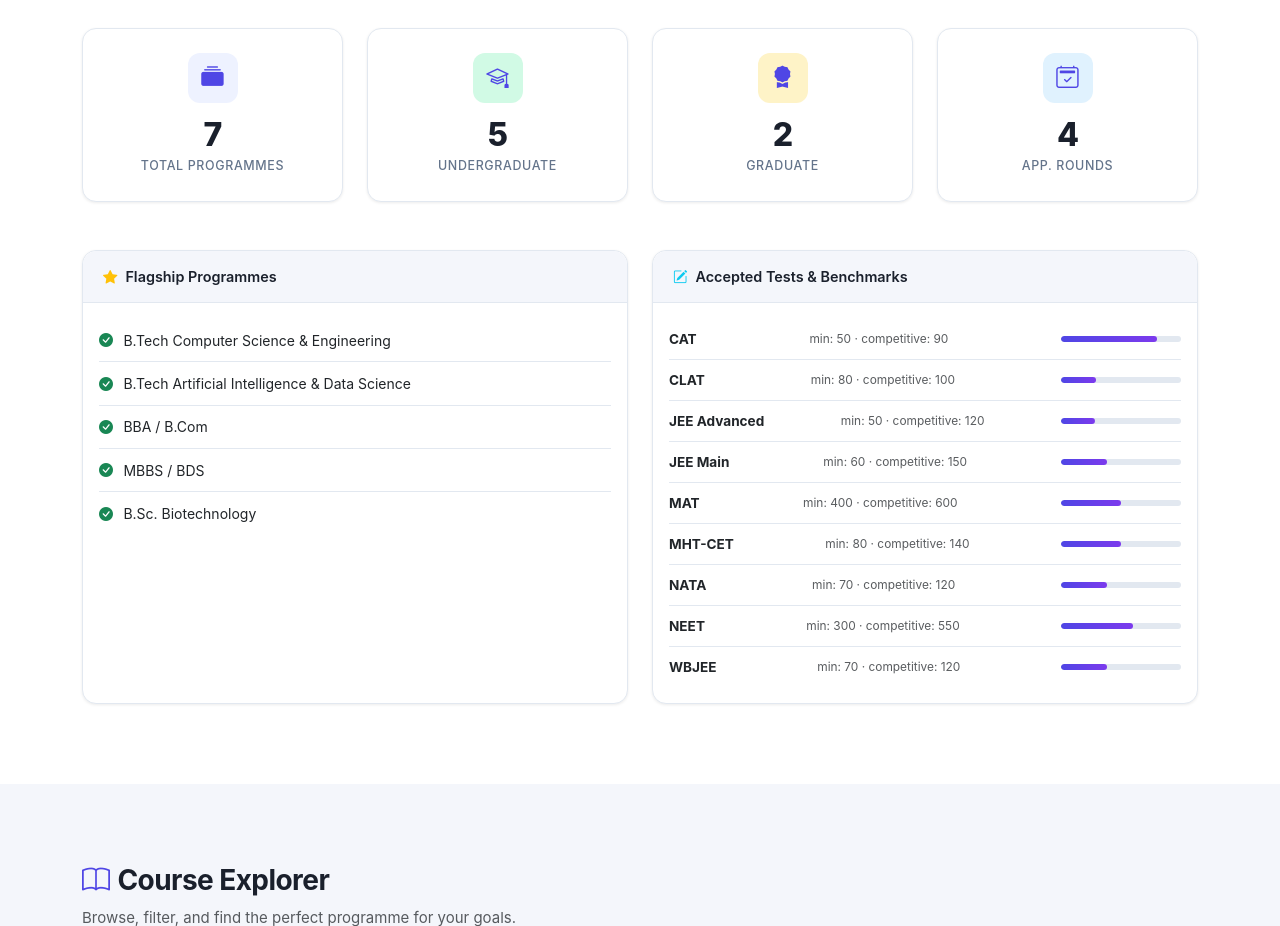
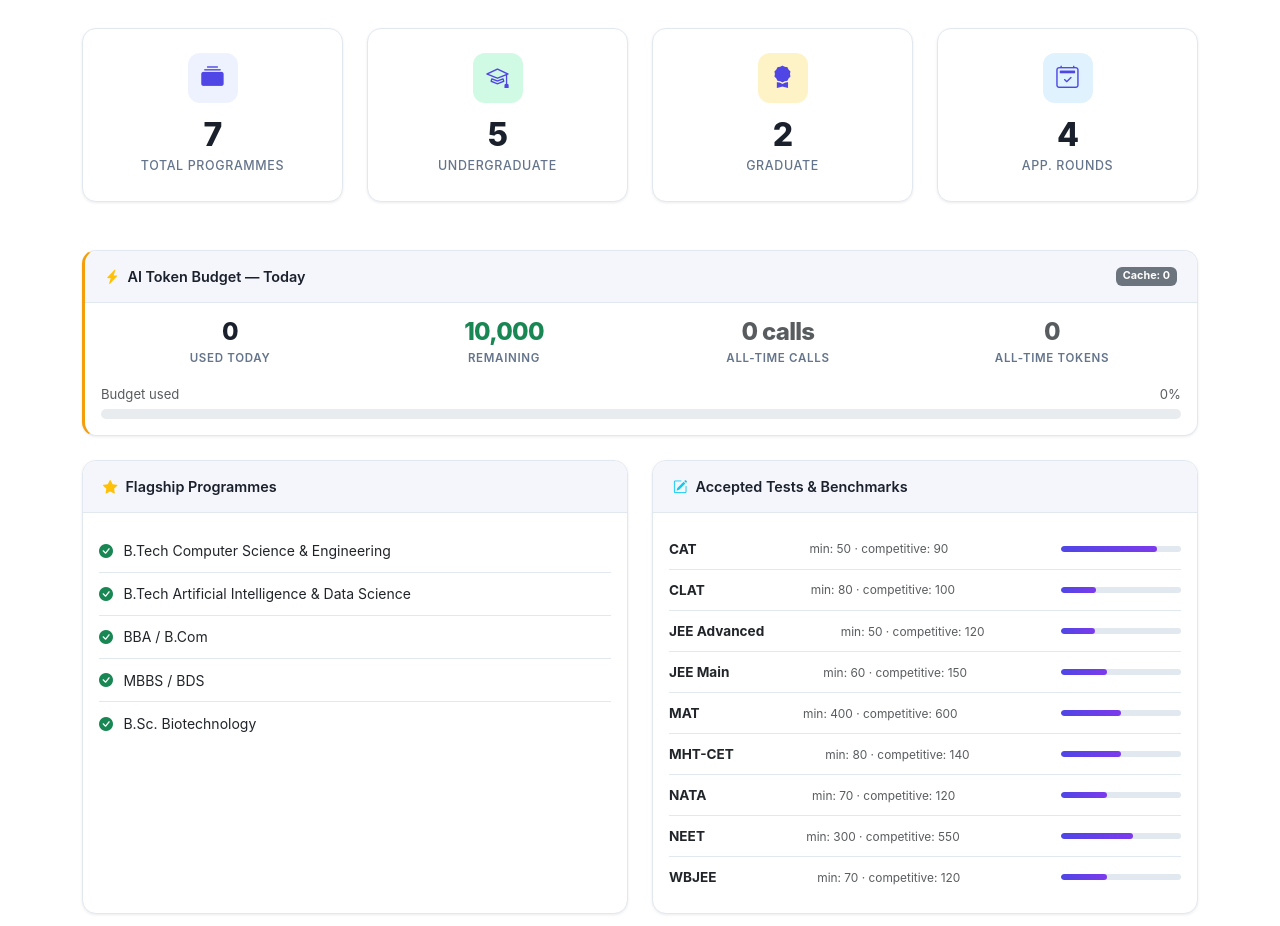
Before and after one commit to Mahimna28/A-College-Admission-Agent, a Flask app: page / in a window 1280 px wide. Shown: the part 659-1585 px from the top of the page. Run offline with Flask 3, Linux system fonts and the light colour scheme; data that the repository does not hold is empty; some libraries are stand-ins or nearby versions.

Commit message:
feat: token tracking, budget guard, caching, compressed system prompt
- app.py: extract real input_token_count/generated_token_count from
  Watsonx API results[0]; persist to token_usage.json on every call
- app.py: _check_token_budget() — daily budget guard with fallback msg
  when budget exceeded; appends warning line at 80%+ usage
- app.py: in-memory response cache for common queries (fee/deadline/
  course/eligibility); cache size capped at 100 entries
- app.py: user message truncated to 500 chars; RAG context to 400 chars
- app.py: /api/token-usage endpoint — today_used, remaining, budget_pct,
  cache_size, recent_calls
- app.py: /health now includes tokens_today and token_budget
- _get_model(): MAX_NEW_TOKENS=450, MIN=20, temp=0.5, greedy decoding,
  stop_sequences added to prevent rambling
- agent_config.py: MAX_RESPONSE_TOKENS 900→450; system prompt compressed
  from multi-section markdown to single dense paragraph (~60% shorter)
- templates/index.html: token budget card on dashboard (used/remaining/
  progress bar/warning banner)
- static/css/style.css: token-usage-card, token-val, token-warning styles
- static/js/app.js: loadTokenUsage() — fetches /api/token-usage, renders
  progress bar with colour coding, shows toast at 80%+ budget

```diff
--- a/app.py
+++ b/app.py
@@ -4,8 +4,10 @@ Flask backend powered by IBM Watsonx.ai (Granite models)
 """
 from __future__ import annotations
 
+import hashlib
+import json
+import os
 import re
-import os
 from datetime import datetime
 
 from dotenv import load_dotenv
@@ -36,6 +38,92 @@ load_dotenv()
 
 app = Flask(__name__)
 app.secret_key = os.getenv("FLASK_SECRET_KEY", "dev-secret-key-change-in-production")
+
+# ------------------------------------------------------------------
+# Token tracking configuration
+# ------------------------------------------------------------------
+TOKEN_LOG_FILE = "token_usage.json"
+DAILY_TOKEN_BUDGET = int(os.getenv("DAILY_TOKEN_BUDGET", "10000"))
+
+# In-memory response cache (cleared on restart)
+_response_cache: dict[str, str] = {}
+
+# Query patterns whose responses can be safely cached
+_CACHEABLE_PATTERNS = (
+    "fee", "cost", "tuition", "₹",
+    "deadline", "last date",
+    "document", "required document",
+    "eligibility", "qualify",
+    "course", "program", "programme",
+)
+
+# ------------------------------------------------------------------
+# Token helpers
+# ------------------------------------------------------------------
+
+def _save_token_usage(input_tokens: int, output_tokens: int, query: str) -> int:
+    """Append one call's token counts to TOKEN_LOG_FILE and return total used."""
+    entry = {
+        "input_tokens": input_tokens,
+        "output_tokens": output_tokens,
+        "total_tokens": input_tokens + output_tokens,
+        "timestamp": datetime.utcnow().isoformat(),
+        "query": query[:100],
+    }
+    data: list = []
+    if os.path.exists(TOKEN_LOG_FILE):
+        try:
+            with open(TOKEN_LOG_FILE, "r") as fh:
+                data = json.load(fh)
+        except (json.JSONDecodeError, OSError):
+            data = []
+    data.append(entry)
+    try:
+        with open(TOKEN_LOG_FILE, "w") as fh:
+            json.dump(data, fh, indent=2)
+    except OSError as exc:
+        app.logger.warning("Could not write token log: %s", exc)
+    return entry["total_tokens"]
+
+
+def _check_token_budget() -> tuple[bool, int, int]:
+    """Return (has_budget, today_used, remaining)."""
+    if not os.path.exists(TOKEN_LOG_FILE):
+        return True, 0, DAILY_TOKEN_BUDGET
+    try:
+        with open(TOKEN_LOG_FILE, "r") as fh:
+            data = json.load(fh)
+    except (json.JSONDecodeError, OSError):
+        return True, 0, DAILY_TOKEN_BUDGET
+    today = datetime.utcnow().date().isoformat()
+    used = sum(d["total_tokens"] for d in data if d.get("timestamp", "").startswith(today))
+    remaining = DAILY_TOKEN_BUDGET - used
+    return remaining > 0, used, remaining
+
+
+# ------------------------------------------------------------------
+# Response cache helpers
+# ------------------------------------------------------------------
+
+def _cache_key(query: str, profile: dict | None) -> str:
+    profile_part = json.dumps(profile or {}, sort_keys=True)
+    return hashlib.md5(f"{query.lower().strip()}:{profile_part}".encode()).hexdigest()
+
+
+def _is_cacheable(query: str) -> bool:
+    q = query.lower()
+    return any(p in q for p in _CACHEABLE_PATTERNS)
+
+
+def _get_cached(query: str, profile: dict | None) -> str | None:
+    return _response_cache.get(_cache_key(query, profile))
+
+
+def _set_cached(query: str, profile: dict | None, response: str) -> None:
+    if len(_response_cache) >= 100:
+        _response_cache.pop(next(iter(_response_cache)))
+    _response_cache[_cache_key(query, profile)] = response
+
 
 # ------------------------------------------------------------------
 # Watsonx.ai client (lazy-initialised so the app starts even if
@@ -134,9 +222,13 @@ def _get_model() -> ModelInference:
         model_id=model_id,
         api_client=client,
         params={
-            GenParams.MAX_NEW_TOKENS: MAX_RESPONSE_TOKENS,
-            GenParams.TEMPERATURE: RESPONSE_TEMPERATURE,
-            GenParams.REPETITION_PENALTY: 1.05,
+            # ── Optimised for token conservation ──────────────────
+            GenParams.MAX_NEW_TOKENS:      MAX_RESPONSE_TOKENS,   # 450 in agent_config
+            GenParams.MIN_NEW_TOKENS:      20,
+            GenParams.TEMPERATURE:         0.5,
+            GenParams.REPETITION_PENALTY:  1.1,
+            GenParams.DECODING_METHOD:     "greedy",
+            GenParams.STOP_SEQUENCES:      ["\n\n\n", "###", "<|eot_id|>"],
         },
     )
     return _watsonx_model
@@ -146,44 +238,96 @@ def _get_model() -> ModelInference:
 # Helper: call the model
 # ------------------------------------------------------------------
 def _ask_model(user_message: str, profile: dict | None = None) -> str:
+    # ── 1. Budget guard ────────────────────────────────────────────
+    has_budget, used_today, remaining = _check_token_budget()
+    if not has_budget:
+        return (
+            "⚠️ **Daily token budget reached.**\n\n"
+            f"Used today: {used_today} / {DAILY_TOKEN_BUDGET} tokens. "
+            "Please try again tomorrow, or use the static Eligibility Checker below "
+            "for instant results without AI tokens."
+        )
+
+    # ── 2. Warn if budget is at 80 % ──────────────────────────────
+    budget_pct = (used_today / DAILY_TOKEN_BUDGET) * 100 if DAILY_TOKEN_BUDGET else 0
+
+    # ── 3. Cache lookup for common queries ────────────────────────
+    if _is_cacheable(user_message):
+        cached = _get_cached(user_message, profile)
+        if cached:
+            return cached + "\n\n_⚡ Cached response_"
+
+    # ── 4. Build prompt ────────────────────────────────────────────
     model = _get_model()
     system_prompt = build_system_prompt(profile)
 
-    # 🔥 RAG: Retrieve relevant context from documents
+    # RAG: retrieve top-2 chunks only to save tokens
     rag_context = retrieve_context(user_message)
-
-    # Build enhanced prompt with retrieved context
     context_block = ""
     if rag_context:
-        context_block = f"\n\n## Relevant Institutional Knowledge\n{rag_context}\n"
+        # Truncate RAG block hard at 400 chars to cap input tokens
+        rag_trimmed = rag_context[:400]
+        context_block = f"\n\n## Reference\n{rag_trimmed}\n"
 
-    # Llama 3.x chat format
-    prompt = f"""<|start_header_id|>system<|end_header_id|>
-{system_prompt}{context_block}
-<|eot_id|><|start_header_id|>user<|end_header_id|>
-{user_message}
-<|eot_id|><|start_header_id|>assistant<|end_header_id|>
-"""
+    # Truncate very long user messages to cap input tokens
+    user_text = user_message[:500] if len(user_message) > 500 else user_message
 
+    prompt = (
+        f"<|start_header_id|>system<|end_header_id|>\n"
+        f"{system_prompt}{context_block}\n"
+        f"<|eot_id|><|start_header_id|>user<|end_header_id|>\n"
+        f"{user_text}\n"
+        f"<|eot_id|><|start_header_id|>assistant<|end_header_id|>\n"
+    )
+
+    # ── 5. Call the API ────────────────────────────────────────────
     try:
         response = model.generate(prompt=prompt)
+    except Exception as exc:
+        app.logger.error("Watsonx generate error: %s", exc)
+        return _get_fallback_response(user_message)
 
-        # Handle different response formats
-        if isinstance(response, dict):
-            results = response.get("results", [])
-            if results and len(results) > 0:
-                return results[0].get("generated_text", "").strip()
-            return "I'm sorry, I couldn't generate a response. Please try again."
-        elif isinstance(response, str):
-            return response.strip()
-        elif isinstance(response, list) and len(response) > 0:
-            return response[0].strip()
+    # ── 6. Extract generated text AND real token counts ────────────
+    generated_text = ""
+    input_tokens = 0
+    output_tokens = 0
+
+    if isinstance(response, dict):
+        results = response.get("results", [])
+        if results:
+            r = results[0]
+            generated_text = r.get("generated_text", "").strip()
+            input_tokens   = r.get("input_token_count",     len(prompt) // 4)
+            output_tokens  = r.get("generated_token_count", len(generated_text) // 4)
         else:
-            return str(response).strip()
+            generated_text = response.get("generated_text", str(response)).strip()
+    elif isinstance(response, str):
+        generated_text = response.strip()
+    elif isinstance(response, list) and response:
+        generated_text = str(response[0]).strip()
+    else:
+        generated_text = str(response).strip()
 
-    except Exception as e:
-        app.logger.error("Watsonx generate error: %s", e)
+    if not generated_text:
         return _get_fallback_response(user_message)
+
+    # ── 7. Persist real token usage ───────────────────────────────
+    _save_token_usage(input_tokens, output_tokens, user_message)
+
+    # ── 8. Store in cache for future identical queries ─────────────
+    if _is_cacheable(user_message):
+        _set_cached(user_message, profile, generated_text)
+
+    # ── 9. Attach low-budget warning to reply if needed ───────────
+    if budget_pct >= 80:
+        _, used_now, rem_now = _check_token_budget()
+        warning = (
+            f"\n\n---\n⚠️ _Token budget {used_now}/{DAILY_TOKEN_BUDGET} used "
+            f"({int(used_now/DAILY_TOKEN_BUDGET*100)}%). {rem_now} tokens remaining today._"
+        )
+        generated_text += warning
+
+    return generated_text
 
 def _get_fallback_response(query: str) -> str:
     """Smart fallback when AI is down — Indian context"""
@@ -468,11 +612,52 @@ def test_watsonx():
 
 
 # ------------------------------------------------------------------
+# Token usage dashboard endpoint
+# ------------------------------------------------------------------
+@app.route("/api/token-usage", methods=["GET"])
+def api_token_usage():
+    _, used_today, remaining = _check_token_budget()
+    total_calls = 0
+    total_tokens = 0
+    recent_calls: list = []
+
+    if os.path.exists(TOKEN_LOG_FILE):
+        try:
+            with open(TOKEN_LOG_FILE, "r") as fh:
+                data = json.load(fh)
+            total_calls  = len(data)
+            total_tokens = sum(d.get("total_tokens", 0) for d in data)
+            recent_calls = data[-5:]
+        except (json.JSONDecodeError, OSError):
+            pass
+
+    budget_pct = round((used_today / DAILY_TOKEN_BUDGET) * 100, 1) if DAILY_TOKEN_BUDGET else 0
+
+    return jsonify({
+        "total_calls":   total_calls,
+        "total_tokens":  total_tokens,
+        "today_used":    used_today,
+        "remaining":     remaining,
+        "budget":        DAILY_TOKEN_BUDGET,
+        "budget_pct":    budget_pct,
+        "cache_size":    len(_response_cache),
+        "recent_calls":  recent_calls,
+    })
+
+
+# ------------------------------------------------------------------
 # Health check
 # ------------------------------------------------------------------
 @app.route("/health")
 def health():
-    return jsonify({"status": "ok", "agent": AGENT_NAME, "institution": INSTITUTION_NAME})
+    _, used_today, _ = _check_token_budget()
+    return jsonify({
+        "status": "ok",
+        "agent": AGENT_NAME,
+        "institution": INSTITUTION_NAME,
+        "tokens_today": used_today,
+        "token_budget": DAILY_TOKEN_BUDGET,
+    })
 
 
 # ------------------------------------------------------------------
--- a/static/css/style.css
+++ b/static/css/style.css
@@ -583,6 +583,35 @@ body {
   color: var(--text-muted);
 }
 
+/* ── Token Usage Card ───────────────────────────────────────── */
+.token-usage-card {
+  border-left: 3px solid var(--warning);
+}
+.token-val {
+  font-size: 1.5rem;
+  font-weight: 800;
+  letter-spacing: -.03em;
+  line-height: 1.1;
+  color: var(--text);
+}
+.token-lbl {
+  font-size: .72rem;
+  font-weight: 600;
+  text-transform: uppercase;
+  letter-spacing: .06em;
+  color: var(--text-muted);
+  margin-top: .2rem;
+}
+.token-warning {
+  background: var(--warning-soft);
+  border: 1px solid var(--warning);
+  border-radius: var(--radius-sm);
+  padding: .65rem 1rem;
+  font-size: .83rem;
+  color: #78350f;
+}
+[data-theme="dark"] .token-warning { color: var(--warning); }
+
 /* ── Animations ─────────────────────────────────────────────── */
 @keyframes fadeUp {
   from { opacity: 0; transform: translateY(20px); }
--- a/static/js/app.js
+++ b/static/js/app.js
@@ -705,6 +705,60 @@ function initActiveNav() {
   sections.forEach(s => observer.observe(s));
 }
 
+// ─── Token Usage ─────────────────────────────────────────────────────────────
+
+async function loadTokenUsage() {
+  try {
+    const res  = await fetch("/api/token-usage");
+    if (!res.ok) return;
+    const d = await res.json();
+
+    // Fill in values
+    const set = (id, val) => { const el = document.getElementById(id); if (el) el.textContent = val; };
+    set("tokenUsed",     d.today_used.toLocaleString());
+    set("tokenRemaining",d.remaining.toLocaleString());
+    set("tokenTotal",    d.total_calls.toLocaleString() + " calls");
+    set("tokenAllTotal", d.total_tokens.toLocaleString());
+
+    // Cache badge
+    const cb = document.getElementById("tokenCacheBadge");
+    if (cb) cb.textContent = `Cache: ${d.cache_size}`;
+
+    // Progress bar
+    const pct  = Math.min(d.budget_pct, 100);
+    const bar  = document.getElementById("tokenProgressBar");
+    const lbl  = document.getElementById("tokenPctLabel");
+    if (bar) {
+      bar.style.width = `${pct}%`;
+      bar.setAttribute("aria-valuenow", pct);
+      // Colour: green → yellow → red
+      bar.className = "progress-bar " + (
+        pct < 60 ? "bg-success" : pct < 80 ? "bg-warning" : "bg-danger"
+      );
+    }
+    if (lbl) lbl.textContent = `${d.budget_pct}%`;
+
+    // Warning banner when ≥ 80 %
+    const warn = document.getElementById("tokenWarning");
+    if (warn) {
+      if (pct >= 80) warn.classList.remove("d-none");
+      else           warn.classList.add("d-none");
+    }
+
+    // Toast on first load if budget is critical
+    if (d.budget_pct >= 80 && !sessionStorage.getItem("tokenWarnShown")) {
+      sessionStorage.setItem("tokenWarnShown", "1");
+      showToast(
+        `⚠️ Token budget at <strong>${d.budget_pct}%</strong> — ${d.remaining} tokens left today.`,
+        "warning"
+      );
+    }
+  } catch (err) {
+    // Token tracking is non-critical; fail silently
+    console.warn("Token usage fetch failed:", err);
+  }
+}
+
 // ─── Init ────────────────────────────────────────────────────────────────────
 
 document.addEventListener("DOMContentLoaded", async () => {
@@ -713,6 +767,7 @@ document.addEventListener("DOMContentLoaded", async () => {
     loadCourses(),
     loadDeadlines(),
     loadProfile(),
+    loadTokenUsage(),
   ]);
   initReveal();
   initActiveNav();
--- a/templates/index.html
+++ b/templates/index.html
@@ -99,6 +99,55 @@
           <div class="stat-icon bg-info-soft"><i class="bi bi-calendar2-check"></i></div>
           <div class="stat-value" id="statRounds">—</div>
           <div class="stat-label">App. Rounds</div>
+        </div>
+      </div>
+    </div>
+
+    <!-- Token Usage Card -->
+    <div class="row g-4 mb-4">
+      <div class="col-12">
+        <div class="card token-usage-card" id="tokenUsageCard">
+          <div class="card-header d-flex align-items-center justify-content-between">
+            <span><i class="bi bi-lightning-charge-fill me-2 text-warning"></i>AI Token Budget — Today</span>
+            <span class="badge bg-secondary" id="tokenCacheBadge" title="Cached responses (no tokens used)">Cache: 0</span>
+          </div>
+          <div class="card-body">
+            <div class="row g-3 align-items-center">
+              <div class="col-6 col-md-3 text-center">
+                <div class="token-val" id="tokenUsed">—</div>
+                <div class="token-lbl">Used Today</div>
+              </div>
+              <div class="col-6 col-md-3 text-center">
+                <div class="token-val text-success" id="tokenRemaining">—</div>
+                <div class="token-lbl">Remaining</div>
+              </div>
+              <div class="col-6 col-md-3 text-center">
+                <div class="token-val text-muted" id="tokenTotal">—</div>
+                <div class="token-lbl">All-Time Calls</div>
+              </div>
+              <div class="col-6 col-md-3 text-center">
+                <div class="token-val text-muted" id="tokenAllTotal">—</div>
+                <div class="token-lbl">All-Time Tokens</div>
+              </div>
+            </div>
+            <!-- Progress bar -->
+            <div class="mt-3">
+              <div class="d-flex justify-content-between mb-1">
+                <small class="text-muted">Budget used</small>
+                <small id="tokenPctLabel" class="text-muted">0%</small>
+              </div>
+              <div class="progress" style="height:10px;border-radius:999px">
+                <div class="progress-bar" id="tokenProgressBar"
+                  role="progressbar" style="width:0%;border-radius:999px"
+                  aria-valuenow="0" aria-valuemin="0" aria-valuemax="100"></div>
+              </div>
+            </div>
+            <!-- Low-budget warning (hidden by default) -->
+            <div id="tokenWarning" class="token-warning mt-3 d-none">
+              <i class="bi bi-exclamation-triangle-fill me-2"></i>
+              <strong>Token budget running low!</strong> Consider using the Eligibility Checker for instant answers (no AI tokens used).
+            </div>
+          </div>
         </div>
       </div>
     </div>
```
Also changed, not shown: agent_config.py (+32 -43 lines).
